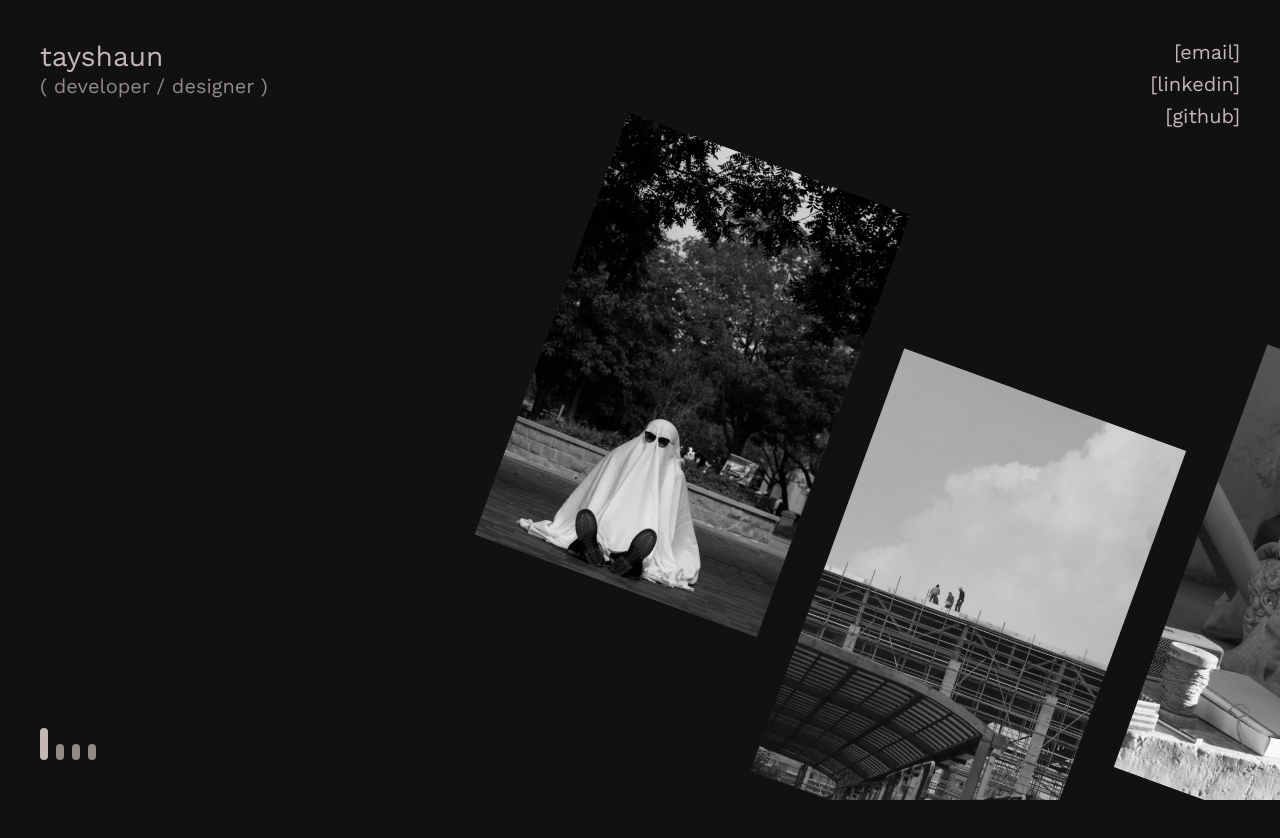
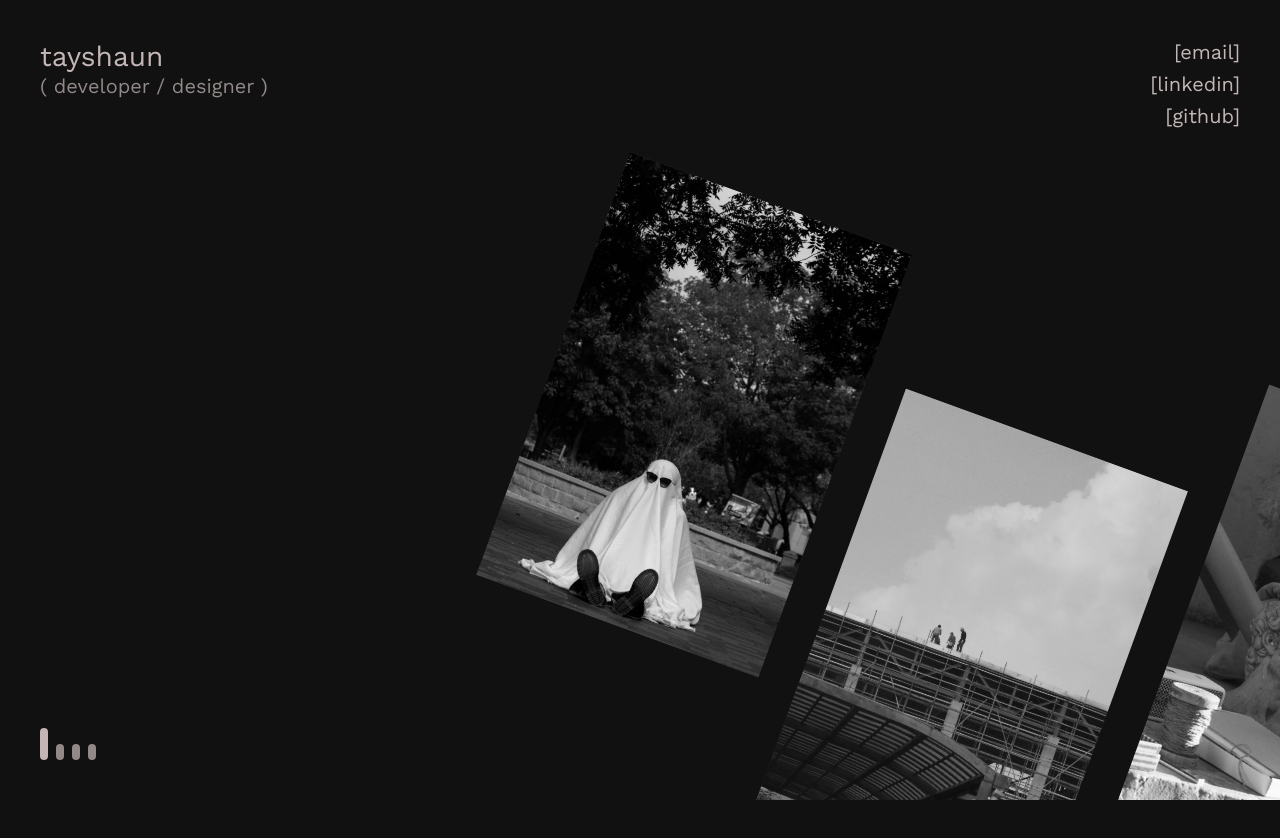
Before and after one commit to tayds25/portfolio, a Next.js app: page / in a window 1280 px wide. Shown: the top 838 px of the page. Built offline with nearby package versions, Linux system fonts and the light colour scheme.

Commit message:
Refactor carousel item layout and adjust parallax effect for improved visuals

```diff
--- a/src/app/page.tsx
+++ b/src/app/page.tsx
@@ -72,10 +72,10 @@ export default function Home() {
       tl.to(
         parallaxImages,
         {
-          xPercent: 15,
+          xPercent: 10,
           ease: "none",
         },
-        0 // start parallel with the track translation
+        0
       );
     },
     { scope: wrapperRef }
@@ -151,10 +151,15 @@ export default function Home() {
           {carousel.map((item, index) => (
             <div
               key={item.title}
-              className={`group relative h-112.5 w-75 shrink-0 cursor-pointer overflow-hidden bg-ds-accent/20 ${
+              className={`group flex w-75 shrink-0 flex-col gap-4 ${
                 index % 2 !== 0 ? "mt-32" : ""
               }`}
             >
+              <p className="font-heading text-h5 text-text-caption opacity-0 transition-opacity duration-500 group-hover:opacity-100">
+                (0{index + 1})
+              </p>
+
+              <div className="cursor-pointer relative h-112.5 w-full shrink-0 overflow-hidden bg-ds-accent/20">
                 <div
                   data-parallax
                   className="absolute top-0 left-[-15%] h-full w-[130%]"
@@ -166,12 +171,9 @@ export default function Home() {
                     className="object-cover grayscale transition-all duration-700 ease-out group-hover:scale-105 group-hover:grayscale-0"
                   />
                 </div>
+              </div>
 
-              <div className="absolute bottom-0 z-10 p-6 opacity-0 translate-y-4 transition-all duration-500 group-hover:translate-y-0 group-hover:opacity-100">
-                <h2 className="font-heading text-h4 text-text-primary">
-                  {item.title}
-                </h2>
-              </div>
+              <p className="font-heading text-h4 text-text-primary opacity-0 transition-opacity duration-500 group-hover:opacity-100">{item.title}</p>
             </div>
           ))}
         </div>
```
Lines whose indentation alone changed are shown as unchanged.
